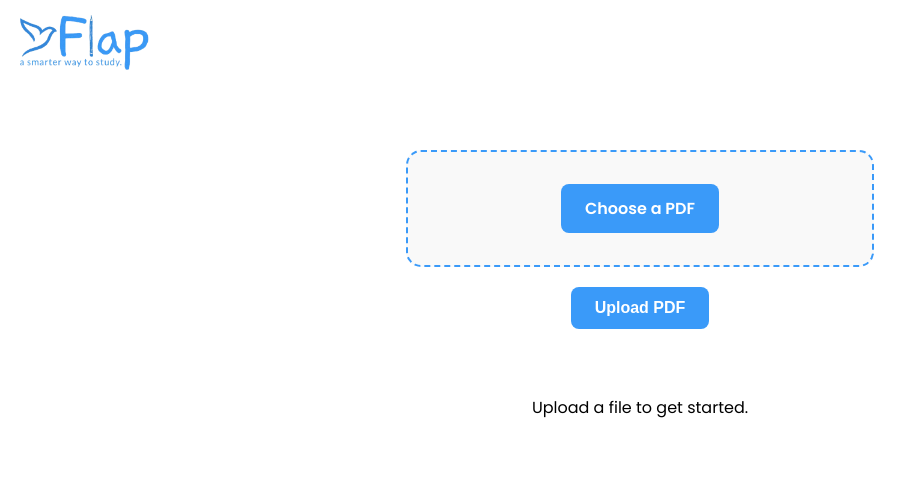
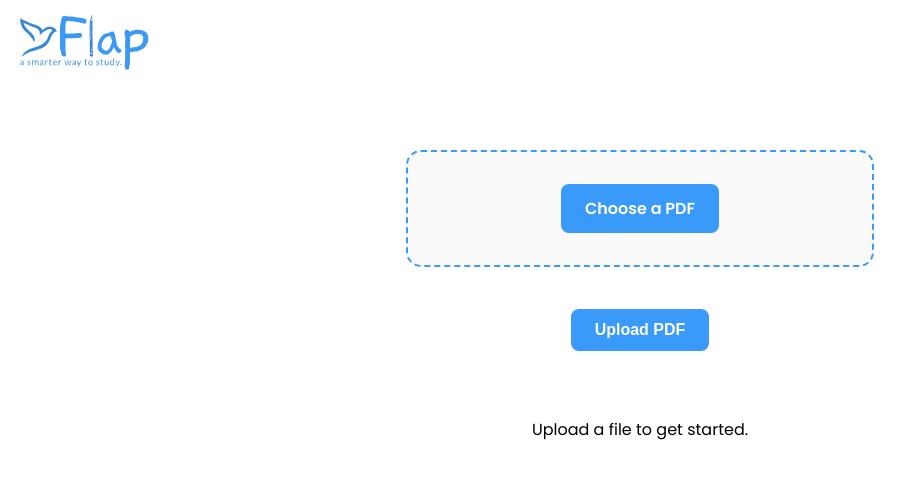
Before and after one commit to UniqueRed/Cheesehacks2024, a React (Vite) app in the folder client/: page / in a window 1280 px wide. Shown: the top 478 px of the page, without its empty margins (0-917 px from the left). Built offline with nearby package versions, Linux system fonts and the light colour scheme.

Commit message:
Added functionality to display selected file

```diff
--- a/client/src/components/FileUpload.jsx
+++ b/client/src/components/FileUpload.jsx
@@ -45,6 +45,7 @@ const FileUpload = ({ onUploadComplete }) => {
             onChange={handleFileChange}
           />
         </form>
+        {document.getElementById("fileUpload") !== null ? <p>Selected File: {document.getElementById("fileUpload").files[0].name}</p> : <p></p>}
         <button id="buttons" type="submit" onClick={handleSubmit}>Upload PDF</button>
         <div id="loader" className="loader hidden"></div>
       </div>
--- a/client/src/index.css
+++ b/client/src/index.css
@@ -156,7 +156,7 @@ input[type="file"] {
     justify-content: center;
     align-items: center;
     flex-direction: column;
-    gap: 20px;
+    gap: 5px;
   }
 
   .hidden {
@@ -170,6 +170,7 @@ input[type="file"] {
     border: 5px solid #dddddd;
     border-right-color: #3A9AF9;
     animation: l2 1s infinite linear;
+    margin-top: 10px;
   }
   @keyframes l2 {to{transform: rotate(1turn)}}
 
```
